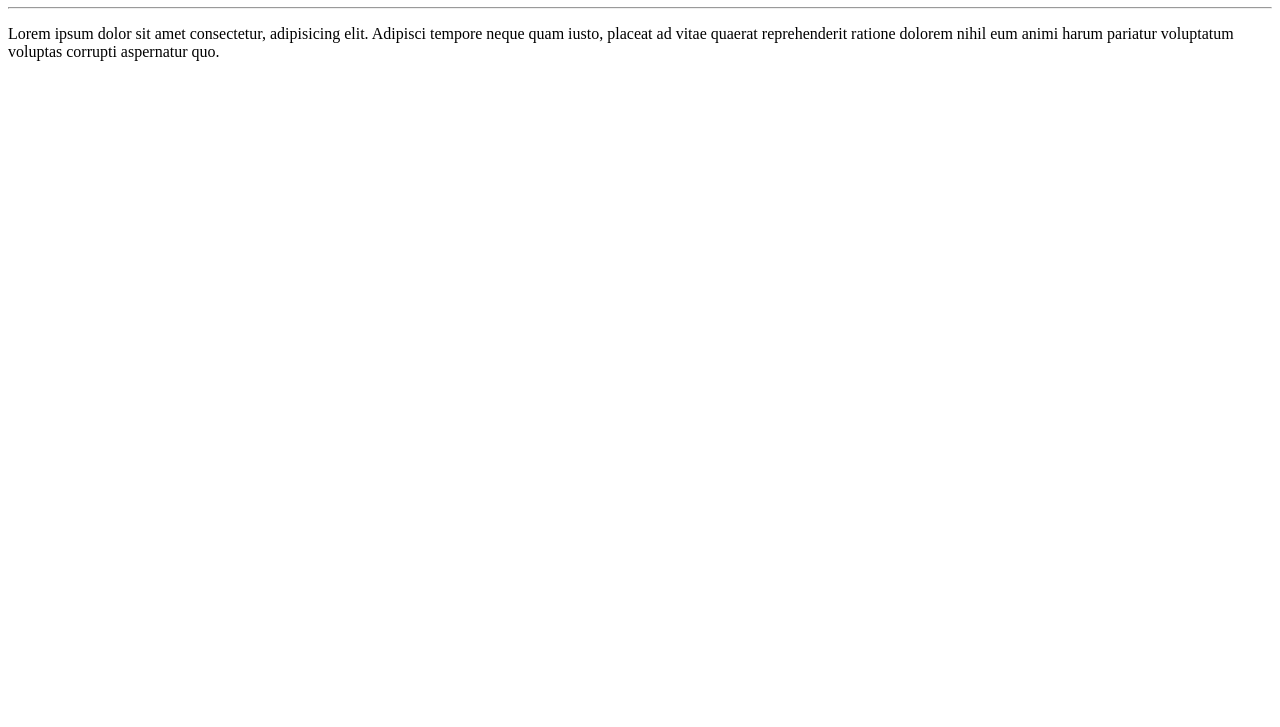
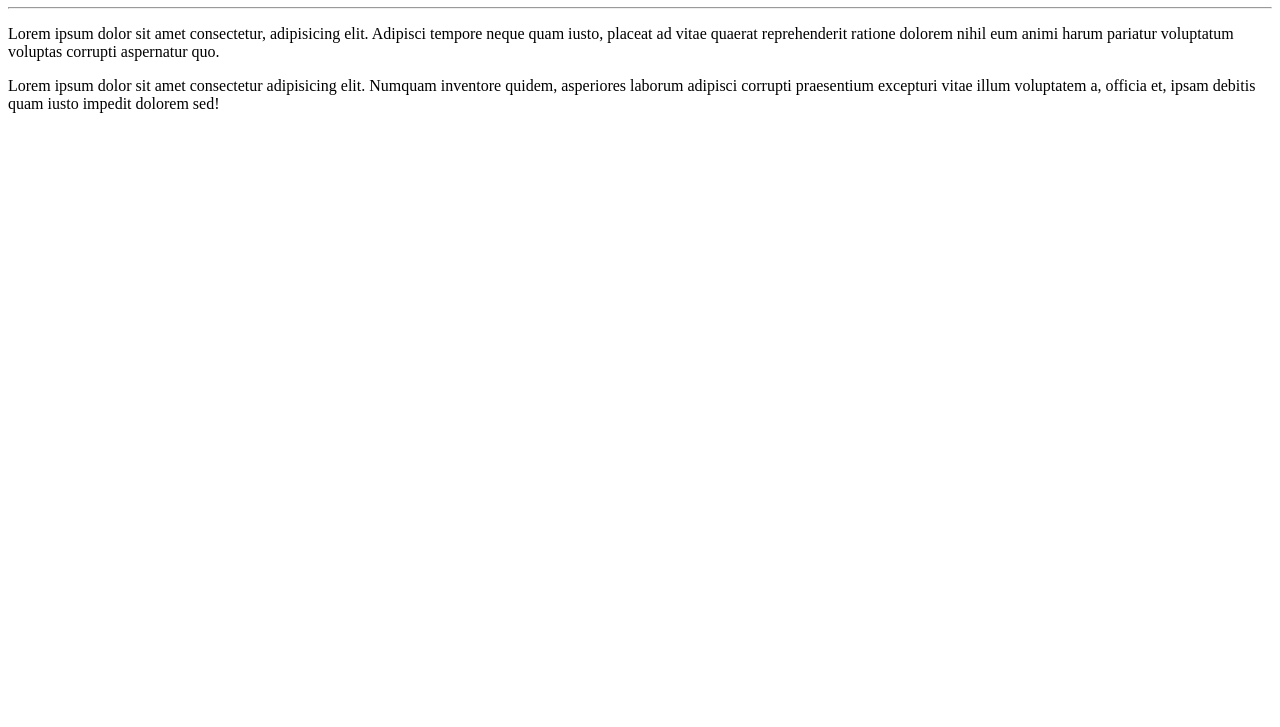
Before and after one commit to Crcintra/Ola-Mundo, a plain HTML site: page site-exemplo/index.html in a window 1280 px wide. Shown: the part 73-800 px from the top of the page. Drawn offline with Linux system fonts and the light colour scheme.

Commit message:
adicionei um paragrafo

```diff
--- a/site-exemplo/index.html
+++ b/site-exemplo/index.html
@@ -10,5 +10,6 @@
   <h1>Olá, Mundo</h1>
   <hr>
   <p>Lorem ipsum dolor sit amet consectetur, adipisicing elit. Adipisci tempore neque quam iusto, placeat ad vitae quaerat reprehenderit ratione dolorem nihil eum animi harum pariatur voluptatum voluptas corrupti aspernatur quo.</p>
+  <p>Lorem ipsum dolor sit amet consectetur adipisicing elit. Numquam inventore quidem, asperiores laborum adipisci corrupti praesentium excepturi vitae illum voluptatem a, officia et, ipsam debitis quam iusto impedit dolorem sed!</p>
 </body>
 </html>
```
